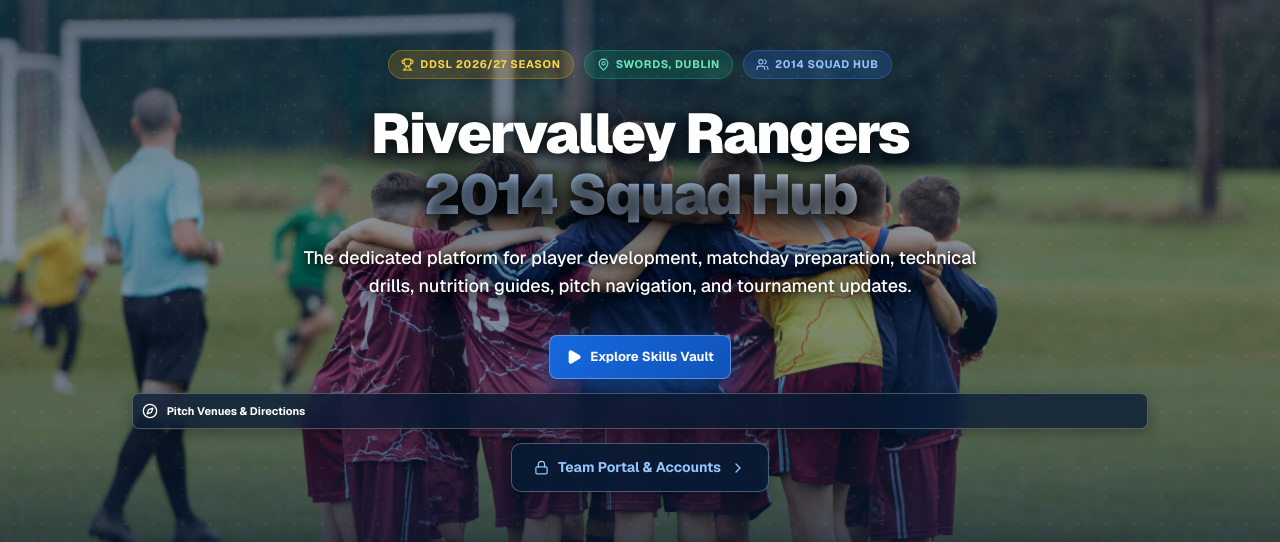
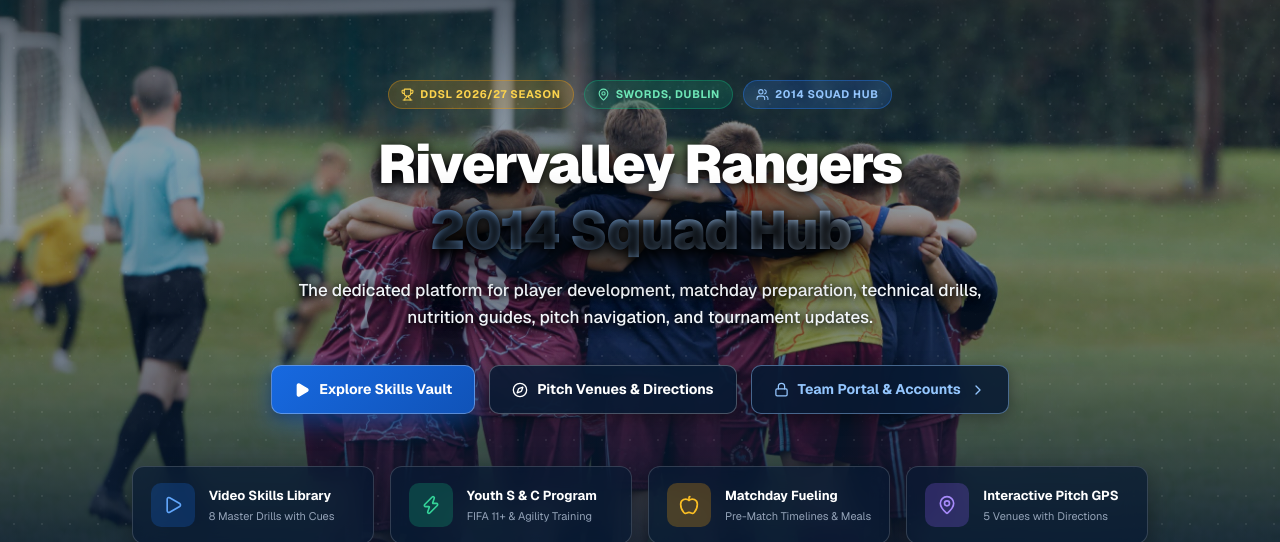
Before and after one commit to 1Zero9/rvr-2014-teamadmin, a Next.js app: page / in a window 1280 px wide. Shown: the part 123-665 px from the top of the page. Built offline with nearby package versions, Linux system fonts and the light colour scheme; no server answers.

Commit message:
fix: tidy up hero layout, fix button stretch, add header clearance and crisp title contrast

```diff
--- a/app/globals.css
+++ b/app/globals.css
@@ -226,11 +226,11 @@ a {
 }
 
 .hero-with-bg {
-  min-height: 520px;
+  min-height: 580px;
   display: flex;
   align-items: center;
   justify-content: center;
-  padding: 100px 24px 80px;
+  padding: 130px 24px 70px;
 }
 
 .hero-bg-image {
@@ -250,10 +250,10 @@ a {
   inset: 0;
   background: linear-gradient(
     180deg,
-    rgba(7, 26, 51, 0.6) 0%,
-    rgba(7, 26, 51, 0.28) 35%,
-    rgba(7, 26, 51, 0.42) 65%,
-    rgba(7, 26, 51, 0.82) 88%,
+    rgba(4, 14, 28, 0.65) 0%,
+    rgba(7, 26, 51, 0.22) 30%,
+    rgba(7, 26, 51, 0.35) 60%,
+    rgba(7, 26, 51, 0.85) 90%,
     #f8fafc 100%
   );
   pointer-events: none;
@@ -564,88 +564,98 @@ a {
 }
 
 .hero-title {
-  margin: 0 0 18px;
-  font-size: clamp(34px, 5.2vw, 56px);
-  line-height: 1.1;
-  font-weight: 850;
-  letter-spacing: -0.035em;
-  text-shadow: 0 3px 14px rgba(0, 0, 0, 0.75), 0 8px 32px rgba(0, 0, 0, 0.6);
+  margin: 0 0 16px;
+  font-size: clamp(34px, 5.2vw, 54px);
+  line-height: 1.15;
+  font-weight: 900;
+  letter-spacing: -0.03em;
+  color: #ffffff !important;
+  text-shadow: 0 4px 24px rgba(0, 0, 0, 0.95), 0 2px 8px rgba(0, 0, 0, 0.9);
 }
 
 .hero-title span {
   display: block;
-  background: linear-gradient(135deg, #93c5fd 0%, #bfdbfe 50%, #ffffff 100%);
+  margin-top: 4px;
+  color: #93c5fd;
+  background: linear-gradient(135deg, #60a5fa 0%, #93c5fd 50%, #ffffff 100%);
   -webkit-background-clip: text;
   -webkit-text-fill-color: transparent;
-  filter: drop-shadow(0 4px 12px rgba(0, 0, 0, 0.6));
+  filter: drop-shadow(0 4px 18px rgba(0, 0, 0, 0.9));
 }
 
 .hero-subtitle {
-  max-width: 720px;
+  max-width: 700px;
   margin: 0 auto 34px;
-  color: #ffffff;
-  font-size: clamp(15px, 2vw, 18px);
+  color: #f1f5f9;
+  font-size: clamp(15px, 1.8vw, 17px);
   line-height: 1.6;
   font-weight: 500;
-  text-shadow: 0 2px 10px rgba(0, 0, 0, 0.85), 0 4px 20px rgba(0, 0, 0, 0.65);
+  text-shadow: 0 2px 14px rgba(0, 0, 0, 0.95), 0 1px 6px rgba(0, 0, 0, 0.9);
 }
 
 .hero-cta-group {
   display: flex;
+  flex-direction: row;
   flex-wrap: wrap;
   align-items: center;
   justify-content: center;
   gap: 14px;
-  margin-bottom: 50px;
+  margin-bottom: 52px;
 }
 
 .hero-btn {
   display: inline-flex;
   align-items: center;
+  justify-content: center;
   gap: 9px;
+  width: auto !important;
+  max-width: max-content;
   padding: 13px 22px;
   border-radius: 10px;
   font-size: 14px;
   font-weight: 650;
+  white-space: nowrap;
   transition: all 0.2s ease;
-}
-
-.hero-btn.primary {
+  box-sizing: border-box;
+}
+
+.hero-btn-primary {
   background: linear-gradient(135deg, #1769e0 0%, #1053b8 100%);
   color: #ffffff;
   box-shadow: 0 8px 24px rgba(23, 105, 224, 0.5), 0 4px 12px rgba(0, 0, 0, 0.4);
   border: 1px solid rgba(255, 255, 255, 0.3);
 }
 
-.hero-btn.primary:hover {
+.hero-btn-primary:hover {
   transform: translateY(-2px);
   box-shadow: 0 12px 30px rgba(23, 105, 224, 0.7);
 }
 
-.hero-btn.secondary {
-  background: rgba(7, 26, 51, 0.75);
+.hero-btn-secondary {
+  background: rgba(7, 26, 51, 0.85);
   color: #ffffff;
   border: 1px solid rgba(255, 255, 255, 0.25);
-  backdrop-filter: blur(12px);
-  -webkit-backdrop-filter: blur(12px);
-  box-shadow: 0 4px 16px rgba(0, 0, 0, 0.3);
-}
-
-.hero-btn.secondary:hover {
-  background: rgba(7, 26, 51, 0.9);
+  backdrop-filter: blur(14px);
+  -webkit-backdrop-filter: blur(14px);
+  box-shadow: 0 4px 16px rgba(0, 0, 0, 0.35);
+}
+
+.hero-btn-secondary:hover {
+  background: rgba(15, 38, 70, 0.95);
+  border-color: rgba(255, 255, 255, 0.45);
   transform: translateY(-2px);
 }
 
-.hero-btn.portal-btn {
-  background: rgba(7, 26, 51, 0.85);
+.hero-btn-portal {
+  background: rgba(7, 26, 51, 0.88);
   color: #93c5fd;
-  border: 1px solid rgba(147, 197, 253, 0.4);
-  backdrop-filter: blur(12px);
-  -webkit-backdrop-filter: blur(12px);
-  box-shadow: 0 4px 16px rgba(0, 0, 0, 0.3);
-}
-
-.hero-btn.portal-btn:hover {
+  border: 1px solid rgba(147, 197, 253, 0.45);
+  backdrop-filter: blur(14px);
+  -webkit-backdrop-filter: blur(14px);
+  box-shadow: 0 4px 16px rgba(0, 0, 0, 0.35);
+}
+
+.hero-btn-portal:hover {
   background: rgba(23, 105, 224, 0.35);
   color: #ffffff;
   transform: translateY(-2px);
--- a/app/page.tsx
+++ b/app/page.tsx
@@ -149,15 +149,15 @@ export default async function HomePage() {
           </p>
 
           <div className="hero-cta-group">
-            <Link href="/skills" className="hero-btn primary">
+            <Link href="/skills" className="hero-btn hero-btn-primary">
               <Play size={16} fill="currentColor" /> Explore Skills Vault
             </Link>
-            <Link href="/venues" className="hero-btn secondary">
+            <Link href="/venues" className="hero-btn hero-btn-secondary">
               <Compass size={16} /> Pitch Venues & Directions
             </Link>
             <Link
               href={currentMember ? '/portal' : '/login'}
-              className="hero-btn portal-btn"
+              className="hero-btn hero-btn-portal"
             >
               <Lock size={15} />
               <span>{currentMember ? 'Open Team Portal' : 'Team Portal & Accounts'}</span>
```
